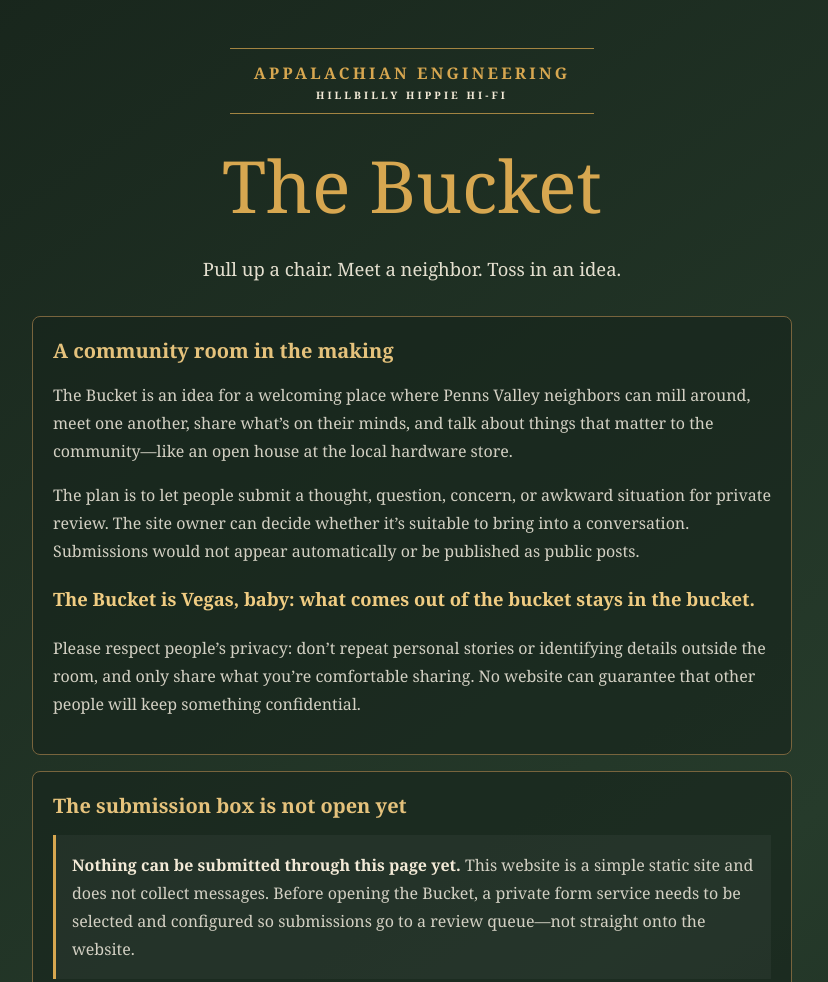
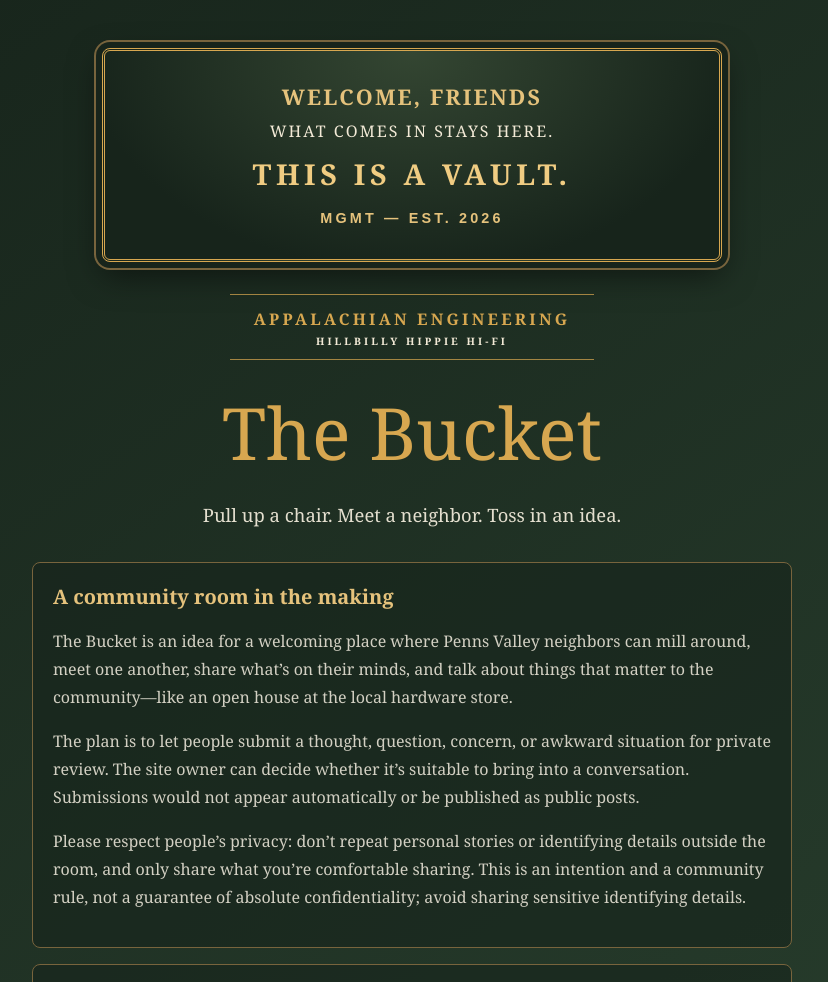
Before and after one commit to hillbillyhippie/Appalachian-Engineering-, a plain HTML site: page bucket.html in a window 1280 px wide. Shown: the top 982 px of the page, without its empty margins (228-1056 px from the left). Drawn offline with Linux system fonts and the light colour scheme.

Commit message:
Add approved vault entrance sign to The Bucket page

```diff
--- a/bucket.html
+++ b/bucket.html
@@ -7,13 +7,18 @@
   <meta name="theme-color" content="#18221b">
   <title>The Bucket | Appalachian Engineering</title>
   <style>
-    :root { color-scheme:dark; --cream:#f3ead7; --gold:#d7a750; --ink:#18221b; }
+    :root { color-scheme:dark; --cream:#f3ead7; --gold:#d7a750; }
     * { box-sizing:border-box; }
     body { margin:0; min-height:100vh; padding:2rem 1rem; color:var(--cream); background:linear-gradient(145deg,#17241b,#263b2b 60%,#18241b); font-family:Georgia,'Times New Roman',serif; }
     main { width:min(100%,760px); margin:0 auto; }
     header { text-align:center; margin:1rem 0 2rem; }
     .brand { display:inline-block; padding:.8rem 1.5rem .7rem; margin:0 auto 1.4rem; border-block:1px solid #d7a750b8; color:var(--gold); text-transform:uppercase; letter-spacing:.2em; font-weight:bold; }
     .brand span { display:block; margin-top:.25rem; color:var(--cream); font-size:.64em; letter-spacing:.3em; }
+    .vault-sign { width:min(100%,620px); margin:0 auto 2rem; padding:1.5rem 1rem; border:3px double #d7a750; border-radius:8px; background:radial-gradient(ellipse at top,#344632,#17241b 75%); box-shadow:0 0 0 6px #17241b,0 0 0 8px #78643d,0 12px 32px #0008; text-transform:uppercase; letter-spacing:.13em; }
+    .vault-sign p { margin:.35rem 0; color:#f3ead7; line-height:1.5; }
+    .vault-sign .welcome { color:#e5c27c; font-size:clamp(1.05rem,3vw,1.35rem); font-weight:bold; }
+    .vault-sign .vault { margin:.6rem 0; color:#f0cc82; font-size:clamp(1.25rem,4vw,1.8rem); font-weight:bold; letter-spacing:.16em; }
+    .vault-sign .management { margin-top:.8rem; color:#e5c27c; font-family:Arial,sans-serif; font-size:.9rem; font-weight:bold; letter-spacing:.22em; }
     h1 { margin:0; color:var(--gold); font-size:clamp(2.5rem,8vw,4.5rem); font-weight:400; }
     .tagline { color:#e4dfcf; font-size:1.15rem; line-height:1.7; }
     .room { margin:1rem 0; padding:1.25rem; border:1px solid #78643d; border-radius:8px; background:#17241b99; }
@@ -21,15 +26,21 @@
     p,li { color:#d3d0c3; line-height:1.75; }
     .notice { padding:1rem; border-left:3px solid var(--gold); background:#ffffff0a; }
     .notice strong { color:var(--cream); }
-    .bucket-line { color:#f0cc82; font-size:1.15rem; font-weight:bold; }
     .back { display:inline-block; margin-top:1rem; padding:.75rem 1rem; border:1px solid #c99d54; border-radius:5px; color:var(--cream); text-decoration:none; }
     .back:hover,.back:focus-visible { background:#ffffff12; outline:2px solid var(--cream); outline-offset:3px; }
     footer { margin-top:2rem; text-align:center; }
+    @media (prefers-reduced-motion:reduce) { *,*::before,*::after { scroll-behavior:auto!important; } }
   </style>
 </head>
 <body>
   <main>
     <header>
+      <div class="vault-sign" aria-label="Welcome, friends. What comes in stays here. This is a vault. Management, established 2026.">
+        <p class="welcome">Welcome, friends</p>
+        <p>What comes in stays here.</p>
+        <p class="vault">This is a vault.</p>
+        <p class="management">MGMT — EST. 2026</p>
+      </div>
       <div class="brand">Appalachian Engineering<span>Hillbilly Hippie Hi-Fi</span></div>
       <h1>The Bucket</h1>
       <p class="tagline">Pull up a chair. Meet a neighbor. Toss in an idea.</p>
@@ -39,19 +50,12 @@
       <h2 id="welcome-heading">A community room in the making</h2>
       <p>The Bucket is an idea for a welcoming place where Penns Valley neighbors can mill around, meet one another, share what’s on their minds, and talk about things that matter to the community—like an open house at the local hardware store.</p>
       <p>The plan is to let people submit a thought, question, concern, or awkward situation for private review. The site owner can decide whether it’s suitable to bring into a conversation. Submissions would not appear automatically or be published as public posts.</p>
-      <p class="bucket-line">The Bucket is Vegas, baby: what comes out of the bucket stays in the bucket.</p>
-      <p>Please respect people’s privacy: don’t repeat personal stories or identifying details outside the room, and only share what you’re comfortable sharing. No website can guarantee that other people will keep something confidential.</p>
-    </section>
-
-    <section class="room" aria-labelledby="status-heading">
-      <h2 id="status-heading">The submission box is not open yet</h2>
-      <p class="notice"><strong>Nothing can be submitted through this page yet.</strong> This website is a simple static site and does not collect messages. Before opening the Bucket, a private form service needs to be selected and configured so submissions go to a review queue—not straight onto the website.</p>
-      <p>Before it opens, the privacy details, how long submissions are kept, and how to contact the moderator will be explained here. “Anonymous” would mean your name is not shown to other participants; the form or hosting service may still process technical information, so complete anonymity cannot be promised.</p>
+      <p>Please respect people’s privacy: don’t repeat personal stories or identifying details outside the room, and only share what you’re comfortable sharing. This is an intention and a community rule, not a guarantee of absolute confidentiality; avoid sharing sensitive identifying details.</p>
     </section>
 
     <section class="room" aria-labelledby="guidelines-heading">
       <h2 id="guidelines-heading">Honest talk, neighborly conduct</h2>
-      <p>The goal is honest, respectful discussion about what concerns people, good ideas, and whatever else brings neighbors together. Nobody has to answer a prompt, share more than they want, or participate in role-play.</p>
+      <p>The goal is honest, respectful discussion about what concerns people, good ideas, and whatever else brings neighbors together. Nobody has to answer a prompt, share more than they want, or take part in conversation practice.</p>
       <ul>
         <li>No harassment, threats, gossip, personal attacks, spam, or deliberate disruption.</li>
         <li>Disagree with ideas without attacking people.</li>
@@ -61,6 +65,18 @@
       <p>If a submission form is added, submissions will be reviewed before anything is shared in a discussion. The moderator may decline or remove material that violates the guidelines.</p>
     </section>
 
+    <section class="room" aria-labelledby="practice-heading">
+      <h2 id="practice-heading">Practice the Conversation</h2>
+      <p>A low-pressure way to think through a conversation that feels difficult or uncomfortable. The idea is to practice what you might say, build confidence, and explore possible responses—without naming real people or sharing identifying details.</p>
+      <p>This feature is a concept, not an active AI tool. If it is added, it will be optional, explain when AI is involved, and let people stop at any time. It is for conversation practice, not professional counseling or a substitute for real-world help.</p>
+    </section>
+
+    <section class="room" aria-labelledby="status-heading">
+      <h2 id="status-heading">The submission box is not open yet</h2>
+      <p class="notice"><strong>Nothing can be submitted through this page yet.</strong> This website is a simple static site and does not collect messages. Before opening the Bucket, a private form service needs to be selected and configured so submissions go to a review queue—not straight onto the website.</p>
+      <p>Before it opens, the privacy details, how long submissions are kept, and how to contact the moderator will be explained here. “Anonymous” would mean your name is not shown to other participants; the form or hosting service may still process technical information, so complete anonymity cannot be promised.</p>
+    </section>
+
     <footer><a class="back" href="index.html">← Back to Appalachian Engineering</a></footer>
   </main>
 </body>
```
